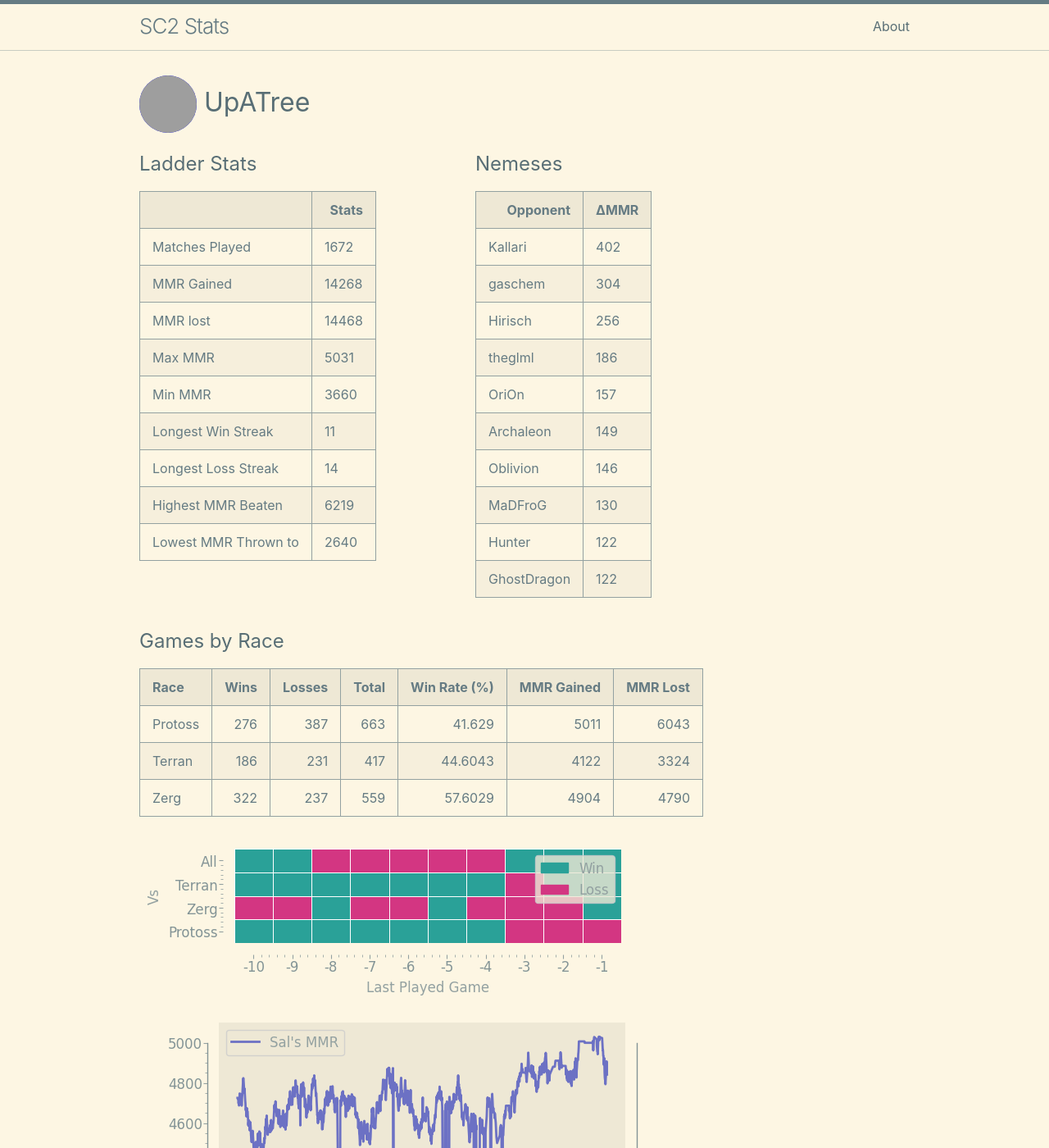
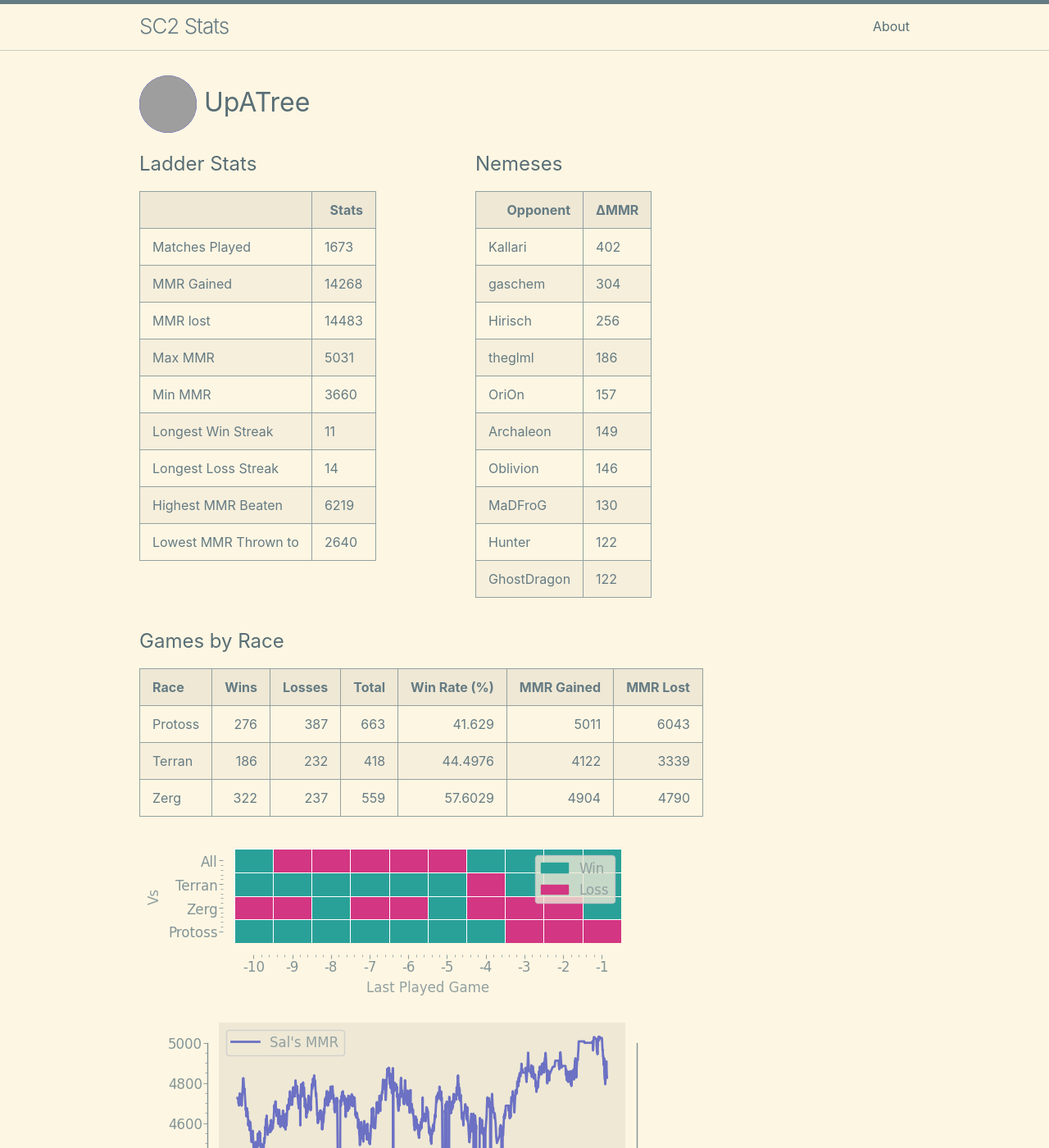
Before and after one commit to kylermurphy/UpATree, a Jekyll site: the page built from docs/index.md, in a window 1280 px wide and 1400 px high. Shown: the whole window at 82% size. Built offline with Jekyll 4.4.1, drawn with Linux system fonts in a browser that asks for light colours; grey boxes are pictures that could not be loaded.

Commit message:
running on push

```diff
--- a/docs/index.md
+++ b/docs/index.md
@@ -18,7 +18,7 @@ layout: home
   <tbody>
     <tr>
       <td>Matches Played</td>
-      <td>1672</td>
+      <td>1673</td>
     </tr>
     <tr>
       <td>MMR Gained</td>
@@ -26,7 +26,7 @@ layout: home
     </tr>
     <tr>
       <td>MMR lost</td>
-      <td>14468</td>
+      <td>14483</td>
     </tr>
     <tr>
       <td>Max MMR</td>
@@ -115,7 +115,7 @@ layout: home
 | Race    |   Wins |   Losses |   Total |   Win Rate (%) |   MMR Gained |   MMR Lost |
 |:--------|-------:|---------:|--------:|---------------:|-------------:|-----------:|
 | Protoss |    276 |      387 |     663 |        41.629  |         5011 |       6043 |
-| Terran  |    186 |      231 |     417 |        44.6043 |         4122 |       3324 |
+| Terran  |    186 |      232 |     418 |        44.4976 |         4122 |       3339 |
 | Zerg    |    322 |      237 |     559 |        57.6029 |         4904 |       4790 |
 
 ![Games by Race](./assets/gm_hist.png)
--- a/log.txt
+++ b/log.txt
@@ -788,3 +788,4 @@ Writing a log file 2025-04-01 19:31:38.
 Writing a log file 2025-04-01 19:48:05.
 Writing a log file 2025-04-01 20:26:13.
 Writing a log file 2025-04-01 20:48:14.
+Writing a log file 2025-04-01 21:22:00.
```
Also changed, not shown: docs/assets/MMR.png, docs/assets/daily.png, docs/assets/gm_hist.png, docs/assets/r_wrt.png, 1 other file.
